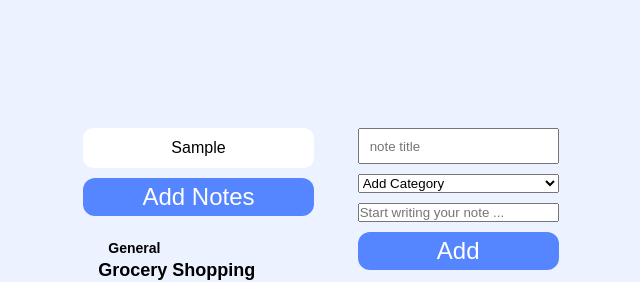
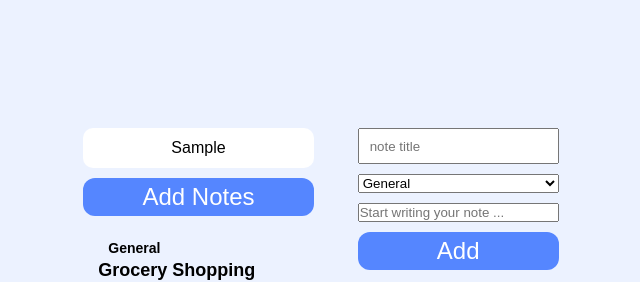
Before and after one commit to Whizfarsh/note-taking-app, a React (Create React App) app: page / in a window 1280 px wide. Both pictures are taken after typing "Sample" into the empty fields and a click on the button "Add Notes". Shown: the top 282 px of the page, without its empty margins (243-883 px from the left). Built offline with nearby package versions, Linux system fonts and the light colour scheme; the HTML template or start-up script is replaced by a standard one.

Commit message:
category functionality

```diff
--- a/src/App.js
+++ b/src/App.js
@@ -209,8 +209,8 @@ function NoteContentAdd({ onAddNote, notes }) {
 	const [noteTitle, setNoteTitle] = useState("");
 	const [noteText, setNoteText] = useState("");
 	// const [addCategory, setAddCategory] = useState([]);
-	// const [categories, setCategories] = useState([]);
-	// const [showAddcategory, setShowAddCategory] = useState(false);
+	const [categories, setCategories] = useState(["general"]);
+	const [showAddcategory, setShowAddCategory] = useState(false);
 
 	function handleSubmit(e) {
 		e.preventDefault();
@@ -230,13 +230,18 @@ function NoteContentAdd({ onAddNote, notes }) {
 		setNoteText("");
 	}
 
-	// function handleAddCategory(category) {
-	// 	setCategories((categories) => [...categories, category]);
-	// 	console.log(categories);
-	// }
+	function handleAddCategory(category) {
+		if (category === "") return;
+		setCategories((categories) => [...categories, category]);
+		// console.log(categories);
+	}
 
 	// category selection
-	// const [categorySelection, setcategorySelection] = useState("add category");
+	const [categorySelection, setCategorySelection] = useState("");
+
+	// function handleCategorySelection(){
+	// 	setCategorySelection()
+	// }
 	return (
 		<div className="note-content">
 			<form className="form-add" onSubmit={handleSubmit}>
@@ -247,21 +252,32 @@ function NoteContentAdd({ onAddNote, notes }) {
 					value={noteTitle}
 					onChange={(e) => setNoteTitle(e.target.value)}
 				/>
-				<select>
-					<Category />
+				<select
+					style={{ textTransform: "capitalize" }}
+					value={categorySelection}
+					onChange={(e) => {
+						const selectCatValue = e.target.value;
+						console.log(selectCatValue);
+						setCategorySelection(selectCatValue);
+						if (selectCatValue === "addcategory") {
+							setShowAddCategory(true);
+						} else {
+							setShowAddCategory(false);
+						}
+					}}
+				>
+					{categories.map((category) => (
+						<Category category={category} />
+					))}
+					<option value="addcategory">Add category</option>;{/* <Category /> */}
 				</select>
-
-				{/* {categorySelection === "add category"
-					? setShowAddCategory(true)
-					: setShowAddCategory(false)}
 				{showAddcategory && (
 					<AddCategory
-						// onAddCategory={handleAddCategory}
+						onAddCategory={handleAddCategory}
 						categories={categories}
-						showAddcategory={showAddcategory}
+						// showAddcategory={showAddcategory}
 					/>
-				)} */}
-
+				)}
 				<input
 					className="content"
 					type="text"
@@ -299,8 +315,13 @@ function AddCategory({ onAddCategory, categories }) {
 		</>
 	);
 }
-function Category() {
-	return <option value="addCategory">Add Category</option>;
+function Category({ category }) {
+	return (
+		<>
+			<option value={category}>{category}</option>;
+			{/* <option value="addCategory">Add category</option>; */}
+		</>
+	);
 }
 
 function NoteOption({ note, onUpdate }) {
```
